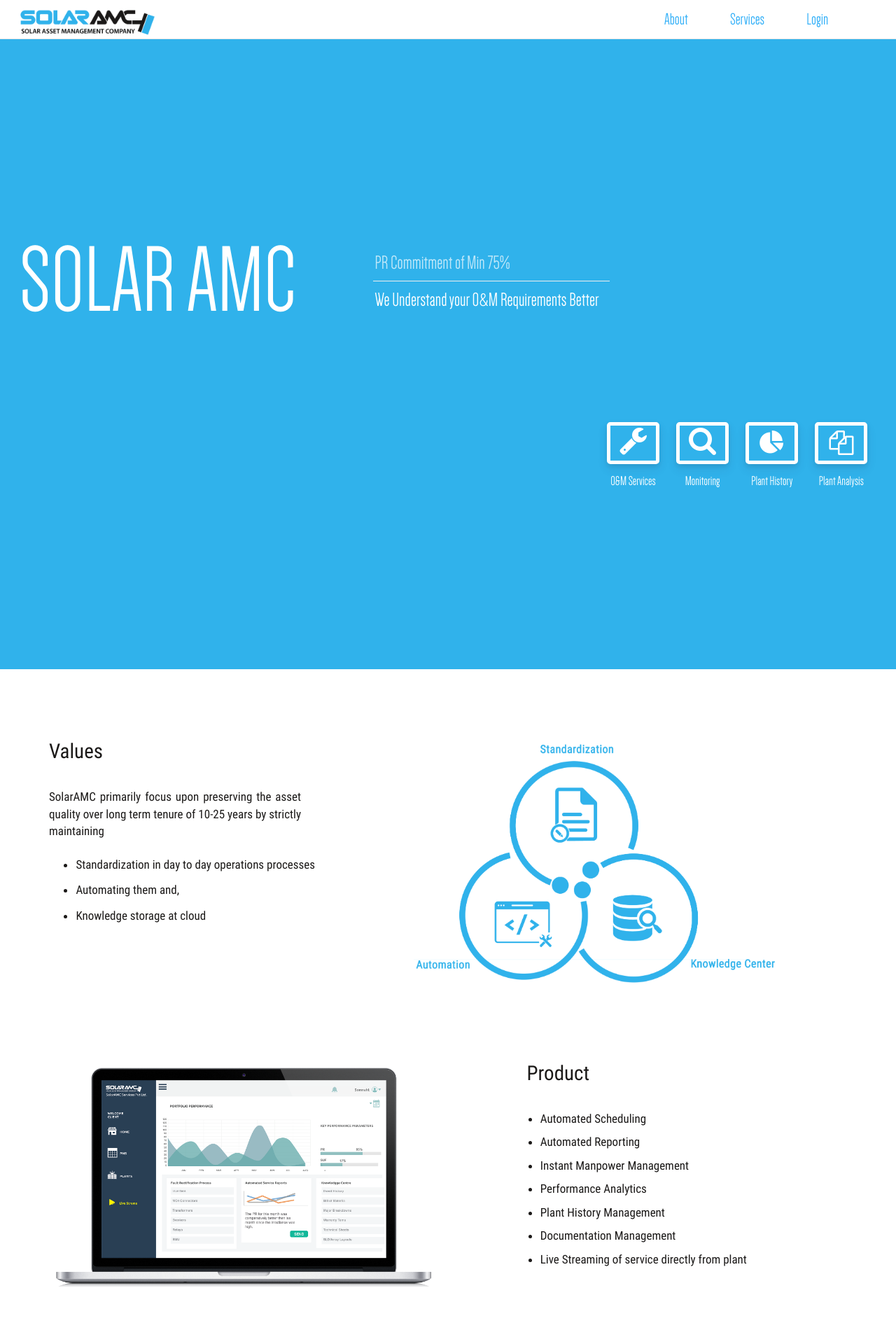
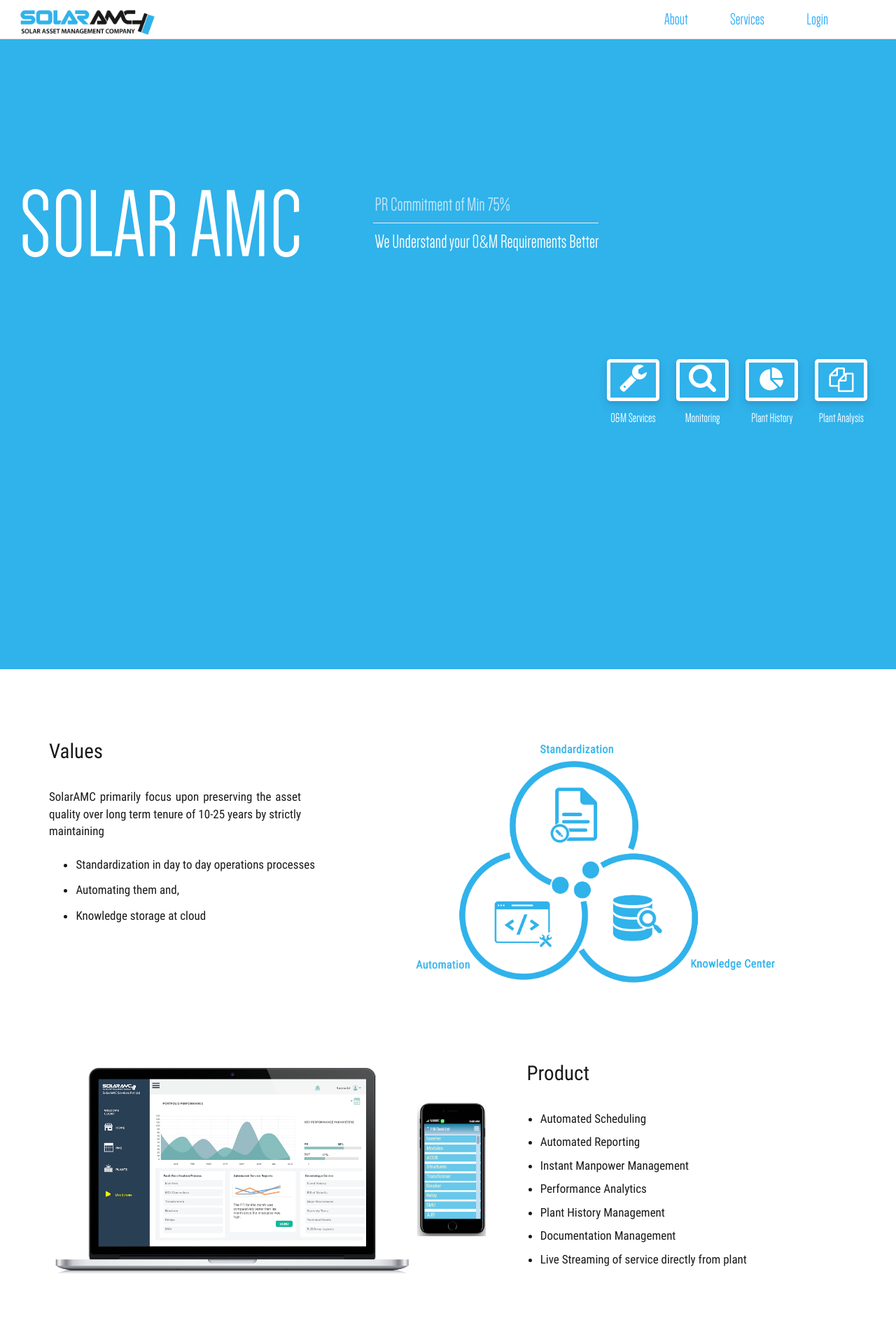
Before and after one commit to shoryavaish/solarAMC, a Jekyll site: the page built from index.html, in a window 1280 px wide. Shown: the top 1920 px of the page at 70% size. Built offline with Jekyll 4.4.1, drawn with Linux system fonts in a browser that asks for light colours; nearby versions of some CDN libraries.

Commit message:
now phone responsive

```diff
--- a/_layouts/default.html
+++ b/_layouts/default.html
@@ -16,10 +16,13 @@
    <!-- JQuery  -->
   <script src="https://code.jquery.com/jquery-3.1.1.min.js"></script>
 
-  <link rel="stylesheet" href="{{ site.baseurl }}/css/mainnew.css">
+  <!-- Custom CSS -->
+  <link rel="stylesheet" href="{{ site.baseurl }}/css/header-nav.css">
   <link rel="stylesheet" href="{{ site.baseurl }}/css/style.css" media="all">
+  <link rel="stylesheet" href="{{ site.baseurl }}/css/responsive.css" media="all">
+
   <link rel="canonical" href="http://localhost:4000/">
-  <link rel="alternate" type="application/rss+xml" title="SoalarAMC" href="/feed.xml">
+  <link rel="alternate" type="application/rss+xml" title="Soalar AMC" href="/feed.xml">
 
 
 </head>
--- /dev/null
+++ b/css/responsive.css
@@ -0,0 +1,137 @@
+/*@media(max-width: 1200px){
+	.mainTitle{
+		font-size: 120px;
+	}
+	.upperHeader{
+		margin-top: 3vh;
+	    font-size: 2.9vw;
+	}
+	.midSegment{
+		width: 30vw;
+		margin-top: 8vh;
+	}
+	.lowerHeader{
+		font-size: 2.9vw;
+		margin-top: 7vh;
+	}
+}
+@media(max-width: 992px){
+	.mainTitle{
+		font-size: 120px;
+	}
+	.subTitle{
+		margin-left: 1vw;
+	}
+	.home{
+		margin-top: 20vh;
+	}
+	.upperHeader{
+		margin-top: 4vh;
+	    font-size: 15px;
+	}
+	.midSegment{
+		width: 30vw;
+		margin-top: 8vh;
+	}
+	.lowerHeader{
+		font-size: 2.9vw;
+		margin-top: 5vh;
+	}
+}*/
+/*@media only screen and (max-width: 768px){
+	.mainTitle{
+		font-size: 100px;
+	}
+	.home{
+		margin-top: 20vh;
+	}
+	.upperHeader{
+		margin-top: 3vh;
+	    font-size: 15px;
+	}
+	.subTitle{
+		margin-left: 1vw;
+	}
+	.midSegment{
+		width: 42vw;
+		margin-top: 7vh;
+	}
+	.lowerHeader{
+		font-size: 15px;
+		margin-top: 6vh;
+	}
+	.size-ampersand{
+		font-size: 16px;
+	}
+	.mob-space{
+		margin-top: 50px;
+	}
+	.page-text, .page-text-headline,img{
+		text-align: center;
+	}
+	ul,li{
+		text-align: left;
+		list-style: none;
+	}
+}*/
+@media (max-width: 767px) {
+	.mainTitle{
+		font-size: 7em;
+	}
+	.subTitle{
+		font-size: 1.2em;
+		margin-left: 1vw;
+	}
+	.home{
+		margin-top: 40%;
+	}
+	.midSegment{
+		margin-left: 2.5%;
+		margin-top: 11%;
+		width: 47%;
+	}
+	.size-ampersand{
+		font-size: 1em;
+	}
+	ul,li{
+		text-align: left;
+		list-style: none;
+	}
+	.page-text, .page-text-headline,img{
+		text-align: center;
+	}
+	.mob-top-space{
+		margin-top: 10%;
+	}
+	.hover-icon{
+		margin-right: 7px;
+	}
+	.lowerIcons{
+		margin-top: 45%;
+	}
+}
+@media (min-width: 768px) and (max-width: 991px) {
+	ul,li{
+		text-align: left;
+		list-style: none;
+	}
+	.page-text, .page-text-headline,img{
+		text-align: center;
+	}
+	.home{
+		margin-top: 10%;
+	}
+}
+@media (min-width: 992px) and (max-width: 1199px) {
+	/*ul,li{
+		text-align: left;
+		list-style: none;
+	}
+	.page-text, .page-text-headline,img{
+		text-align: center;
+	}*/
+}
+@media (min-width: 1200px) {
+
+}
+	/*End Responsive*/
--- a/css/style.css
+++ b/css/style.css
@@ -119,8 +119,8 @@
 	-webkit-transition: all .3s ease .15s;
 	-moz-transition: all .3s ease .15s;
 	-o-transition: all .3s ease .15s;*/
-	/*transition: all .3s ease .15s;*/
-	-ms-transition: all .3s ease .15s;
+	/*-ms-transition: all .3s ease .15s;*/
+	transition: all .3s ease .15s;
 }
 
 .nav > li:hover > div {
@@ -140,6 +140,7 @@
 	border-width: 7px;
 	border-style: solid;
 	border-color: transparent black black transparent;
+	transition: none;
 }
 
 /* Menu Content Styles */
@@ -208,35 +209,34 @@
 }
 /*Title*/
 .home{
-	margin-top: 30vh;
+	margin-top: 15%;
 }
 .mainTitle{
 	color: white;
-	font-size: 137px;
+	font-size: 10em;
 	margin-left: 1vw;
 }
 .subTitle{
 	margin-left: inherit;
+	font-size: 2em;
+	color: white;
 }
 .upperHeader{
-	color: white;
     margin-left: -1vw;
     margin-top: 4%;
-    font-size: 28px;
 }
 .midSegment{
-	color: white;
-	width: 24vw;
+	width: 39%;
 	position: absolute;
 	margin-top: 10%;
 }
 .lowerHeader{
-	color: white;
-	text-align: left;
-	font-size: 28px;
 	position: absolute;
-	margin-top: 9%;
+	margin-top: 5.5%;
     margin-left: -1vw;
+}
+.size-ampersand{
+	font-size: 25px;
 }
 /* End Ttile*/
 
@@ -250,7 +250,7 @@
 .lowerIcons{
 	position: relative;
 	display: inline-flex;
-	margin-top: 14vh;
+	margin-top: 9%;
 	float: right;
 	right: 2vw;
 }
@@ -303,7 +303,6 @@
     width: 14px !important;
     margin-top: .9vh;
 }
-
 /* Clients Logo */
 .container-logo{
 	justify-content: space-between;
@@ -400,6 +399,7 @@
 }
 
 /*END*/
+
 
 /*footer*/
 .footer-grids{
@@ -530,191 +530,3 @@
 	margin:0 0.3em .3em 0em;
 }
 /*Footer END*/
-
-	/*Responsive*/
-
-@media(max-width: 1200px){
-	.mainTitle{
-		font-size: 120px;
-	}
-	.upperHeader{
-		margin-top: 3vh;
-	    font-size: 2.9vw;
-	}
-	.midSegment{
-		width: 30vw;
-		margin-top: 8vh;
-	}
-	.lowerHeader{
-		font-size: 2.9vw;
-		margin-top: 7vh;
-	}
-}
-@media(max-width: 992px){
-	.mainTitle{
-		font-size: 120px;
-	}
-	.subTitle{
-		margin-left: 1vw;
-	}
-	.home{
-		margin-top: 20vh;
-	}
-	.upperHeader{
-		margin-top: 4vh;
-	    font-size: 15px;
-	}
-	.midSegment{
-		width: 30vw;
-		margin-top: 8vh;
-	}
-	.lowerHeader{
-		font-size: 2.9vw;
-		margin-top: 5vh;
-	}
-}
-@media only screen and (max-width: 768px){
-	.mainTitle{
-		font-size: 100px;
-	}
-	.home{
-		margin-top: 20vh;
-	}
-	.upperHeader{
-		margin-top: 3vh;
-	    font-size: 15px;
-	}
-	.subTitle{
-		margin-left: 1vw;
-	}
-	.midSegment{
-		width: 42vw;
-		margin-top: 7vh;
-	}
-	.lowerHeader{
-		font-size: 15px;
-		margin-top: 6vh;
-	}
-	.mob-space{
-		margin-top: 50px;
-	}
-	.page-text, .page-text-headline,img{
-		text-align: center;
-		list-style: none;
-	}
-}
-/* Portrait and Landscape */
-@media only screen
-  and (min-device-width: 320px)
-  and (max-device-width: 480px)
-  and (-webkit-min-device-pixel-ratio: 2) {
-
-}
-
-/* ----------- iPhone 5 and 5S ----------- */
-
-/* Portrait and Landscape */
-@media only screen
-  and (min-device-width: 320px)
-  and (max-device-width: 568px)
-  and (-webkit-min-device-pixel-ratio: 2) {
-
-}
-/* ----------- iPhone 6 ----------- */
-
-/* Portrait and Landscape */
-@media only screen
-  and (min-device-width: 375px)
-  and (max-device-width: 667px)
-  and (-webkit-min-device-pixel-ratio: 2) {
-
-}
-
-/* ----------- iPhone 6+ ----------- */
-
-/* Portrait and Landscape */
-@media only screen
-  and (min-device-width: 414px)
-  and (max-device-width: 736px)
-  and (-webkit-min-device-pixel-ratio: 3) {
-
-}
-/* Portrait and Landscape */
-@media screen
-  and (device-width: 320px)
-  and (device-height: 640px)
-  and (-webkit-device-pixel-ratio: 2) {
-
-}
-
-/* ----------- Galaxy S4 ----------- */
-
-/* Portrait and Landscape */
-@media screen
-  and (device-width: 320px)
-  and (device-height: 640px)
-  and (-webkit-device-pixel-ratio: 3) {
-
-}
-
-/* ----------- Galaxy S5 ----------- */
-
-/* Portrait and Landscape */
-@media screen
-  and (device-width: 360px)
-  and (device-height: 640px)
-  and (-webkit-device-pixel-ratio: 3) {
-
-}
-/* ----------- HTC One ----------- */
-
-/* Portrait and Landscape */
-@media screen
-  and (device-width: 360px)
-  and (device-height: 640px)
-  and (-webkit-device-pixel-ratio: 3) {
-
-}
-/* ----------- iPad mini ----------- */
-
-/* Portrait and Landscape */
-@media only screen
-  and (min-device-width: 768px)
-  and (max-device-width: 1024px)
-  and (-webkit-min-device-pixel-ratio: 1) {
-
-}
-
-/* ----------- iPad 1 and 2 ----------- */
-/* Portrait and Landscape */
-@media only screen
-  and (min-device-width: 768px)
-  and (max-device-width: 1024px)
-  and (-webkit-min-device-pixel-ratio: 1) {
-
-}
-/* ----------- iPad 3 and 4 ----------- */
-/* Portrait and Landscape */
-@media only screen
-  and (min-device-width: 768px)
-  and (max-device-width: 1024px)
-  and (-webkit-min-device-pixel-ratio: 2) {
-
-}
-
-/* Portrait and Landscape */
-@media
-  (min-device-width: 800px)
-  and (max-device-width: 1280px) {
-
-}
-
-/* Portrait and Landscape */
-@media screen
-  and (device-width: 601px)
-  and (device-height: 906px)
-  and (-webkit-min-device-pixel-ratio: 1.331)
-  and (-webkit-max-device-pixel-ratio: 1.332) {
-
-}
-	/*End Responsive*/
--- a/index.html
+++ b/index.html
@@ -1,6 +1,8 @@
 ---
 layout: default
 ---
+												<!-- Front Page -->
+
 <div class="container banner">
 	<div class="row home">
 		<div class="col-md-5">
@@ -16,7 +18,7 @@
 				</ul>
 			</div>
 			<hr class="col-xs-7 midSegment" align="left"><br/>
-			<h4 class="col-xs-8 lowerHeader myfont">We Understand your O<span class="myfont2" style="font-size: 25px;">&</span>M Requirements Better</h4>
+			<p class="col-xs-8 lowerHeader myfont">We Understand your O<span class="myfont2 size-ampersand" >&</span>M Requirements Better</p>
 		</div>
 	</div>
 	<div class="row">
@@ -41,6 +43,9 @@
 	</div>
 </div>
 
+													<!-- Values -->
+
+
 <div class="container next">
 	<div class="row">
 		<div class="col-md-4">
@@ -53,10 +58,14 @@
 			</ul>
 		</div>
 		<div class="col-md-7">
-			<img class="page-image mob-space" src="images/circle.png" width="80%">
+			<img class="page-image mob-top-space" src="images/circle.png" width="80%">
 		</div>
 	</div>
 </div>
+
+
+												<!-- Product -->
+
 
 <div class="container next">
 	<div class="row">
@@ -72,11 +81,14 @@
 				<li>Live Streaming of service directly from plant</li>
 			</ul>
 		</div>
-		<div class="col-md-6">
-			<img class="mob-space" src="images/laptop.png" width="100%">
+		<div class="col-md-7">
+			<img class="mob-top-space " src="images/laptop.png" width="80%">
+			<img class="" src="images/mobile.png" width="15%">
 		</div>
 	</div>
 </div>
+
+												<!-- Services -->
 
 <div class="container-fluid next">
 	<div class="row">
@@ -110,7 +122,7 @@
 					<div class="col-md-4">
 						<div style="margin-left: 4.5vw;">
 							<img class="hidden-xs" src="images/monitor.png" width="30%" style="margin-bottom: 10%;">
-							<div class="mycolor mob-space">
+							<div class="mycolor mob-top-space">
 								<h2 class="page-headline-hr">Monitoring</h2>
 								<hr class="mycolor2 myhr" align="left">
 							</div>
@@ -132,7 +144,7 @@
 					<div class="col-md-4">
 						<div style="margin-left: 3.9vw;">
 							<img class="hidden-xs" src="images/GM.png" width="25%" style="margin-bottom: 9%;">
-							<div class="mycolor mob-space">
+							<div class="mycolor mob-top-space">
 								<h2 class="page-headline-hr">Management</h2>
 								<hr class="mycolor2 myhr" align="left">
 							</div>
@@ -155,12 +167,13 @@
 			</div>
 		</div>
 		<div class="col-md-4">
-			<div>
-				<img class="man-mob" src="images/man.png" width="60%" style="float: right;">
-			</div>
+			<img class="hidden-xs" src="images/man.png" width="60%" style="float: right;">
 		</div>
 	</div>
 </div>
+
+											<!-- Customer Logos -->
+
 
 <div class="container-fluid next" style="margin-bottom: 8vh;">
 	<div class="row">
```
Also changed, not shown: css/header-nav.css (renamed from css/mainnew.css), images/circle.png, images/mobile.png (added), 6 other files.
